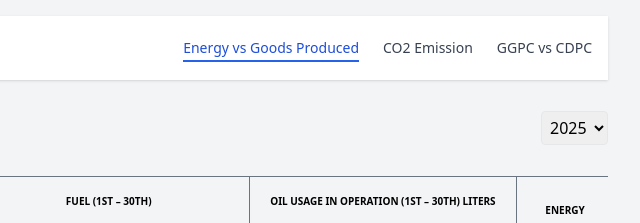
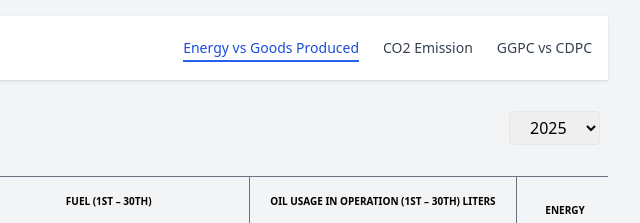
Before and after one commit to gunmagohkin/ggpc-co2-dashboard, a website: page index.html in a window 1280 px wide. Shown: the top 223 px of the page, 640-1280 px from the left. Drawn offline with nearby package versions, Linux system fonts and the light colour scheme; no server answers.

Commit message:
adjust filter design and more years

```diff
--- a/index.html
+++ b/index.html
@@ -63,11 +63,18 @@
      <h1 class="text-2xl font-bold text-center my-4"> Energy vs Goods Produced</h1>
     <!-- Month/Year filters -->
       <div class="flex gap-2">
-        <select id="year-select" class="border rounded p-1">
+        <select id="year-select" class="border rounded p-1 px-4 mr-2">
           <option value="2025">2025</option>
-          <option value="2024">2024</option>
-          <option value="2023">2023</option>
-          <option value="2022">2022</option>
+          <option value="2024">2026</option>
+          <option value="2023">2027</option>
+          <option value="2022">2028</option>
+          <option value="2025">2029</option>
+          <option value="2024">2030</option>
+          <option value="2023">2031</option>
+          <option value="2022">2032</option>
+          <option value="2023">2033</option>
+          <option value="2022">2034</option>
+          <option value="2022">2035</option>
         </select>
       </div>
   </div>
```
